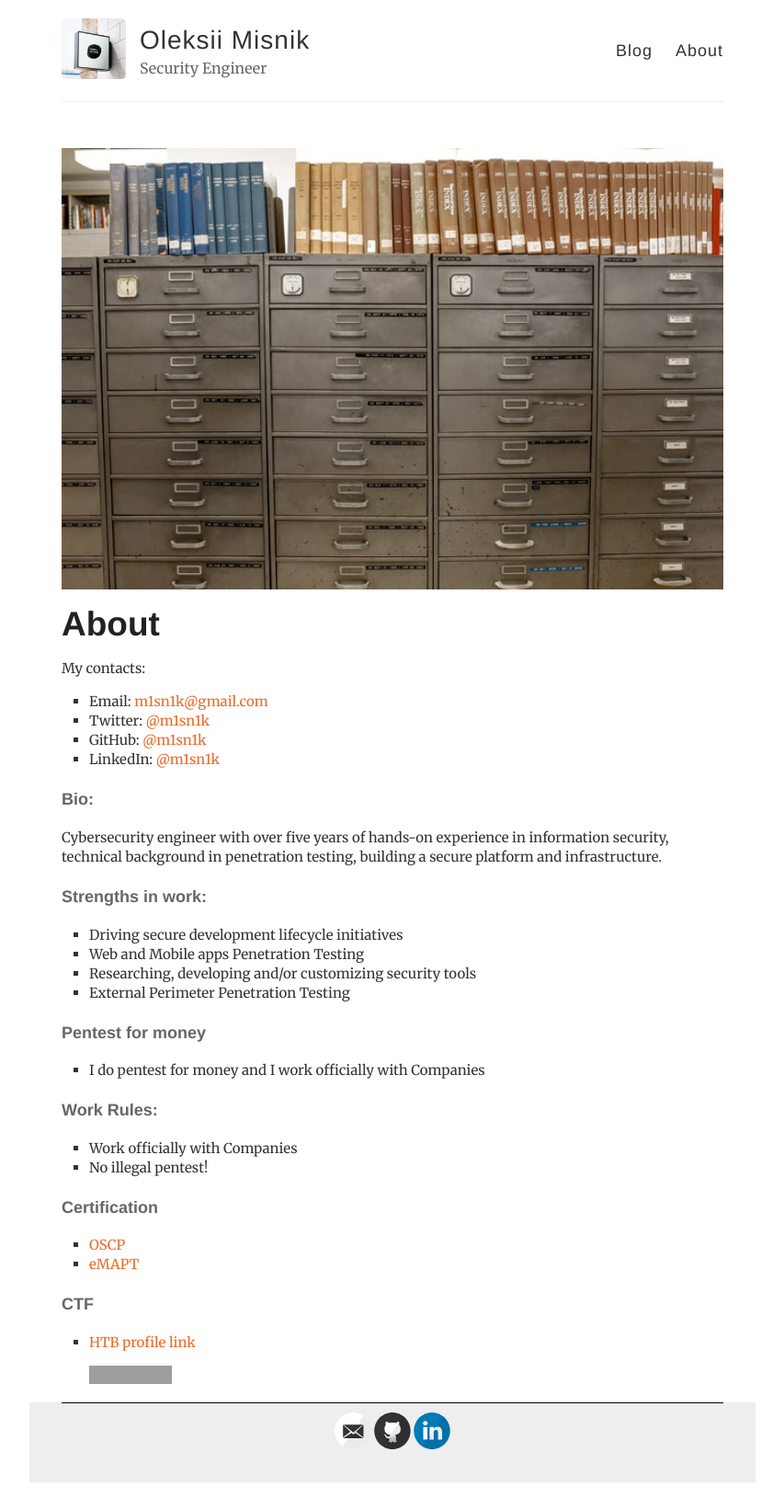
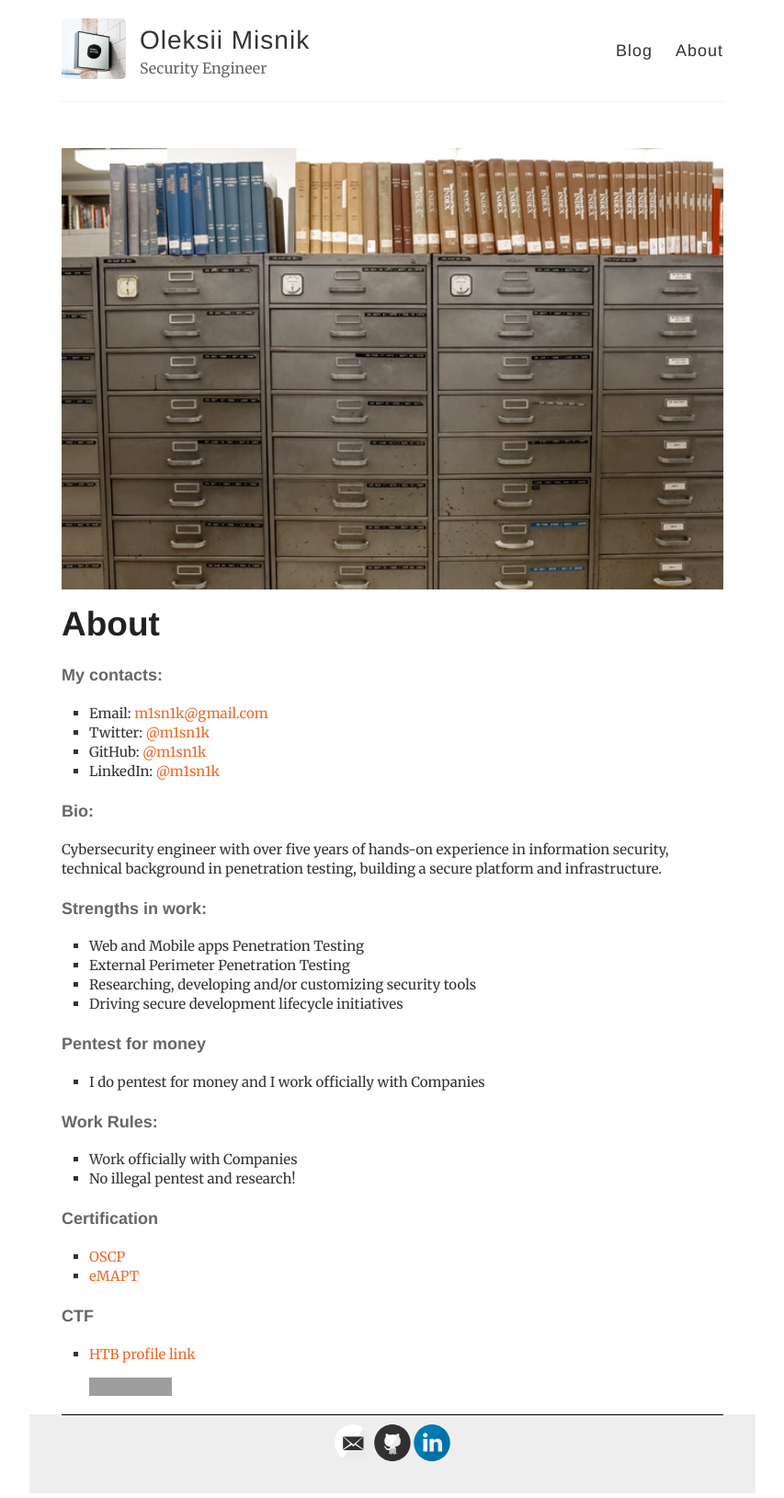
Before and after one commit to m1sn1k/m1sn1k.github.io, a Jekyll site: the page built from about.md, in a window 1280 px wide. Shown: the whole page at 92% size, without its empty margins (213-1066 px from the left). Built offline with Jekyll 4.4.1, drawn with Linux system fonts in a browser that asks for light colours; grey boxes are pictures that could not be loaded.

Commit message:
Testing own site

```diff
--- a/about.md
+++ b/about.md
@@ -15,7 +15,7 @@ permalink: /about/
 <h1 class="post-title">About</h1>
 <link rel="stylesheet" type="text/css" href="https://m1sn1k.github.io/styles.css">
 
-<p>My contacts:</p>
+<h4>My contacts:</h4>
 
 <ul>
 <li>Email: <a href="mailto:m1sn1k@gmail.com">m1sn1k@gmail.com</a></li>
@@ -28,10 +28,11 @@ permalink: /about/
 <p class="has-line-data" data-line-start="4" data-line-end="5">Cybersecurity engineer with over five years of hands-on experience in information security, technical background in penetration testing, building a secure platform and infrastructure.</p>
 <h4 class="has-line-data" data-line-start="6" data-line-end="7">Strengths in work:</h4>
 <ul>
+<li class="has-line-data" data-line-start="9" data-line-end="10">Web and Mobile apps Penetration Testing</li>
+<li class="has-line-data" data-line-start="11" data-line-end="12">External Perimeter Penetration Testing</li>
+<li class="has-line-data" data-line-start="10" data-line-end="11">Researching, developing and/or customizing security tools</li>
 <li class="has-line-data" data-line-start="8" data-line-end="9">Driving secure development lifecycle initiatives</li>
-<li class="has-line-data" data-line-start="9" data-line-end="10">Web and Mobile apps Penetration Testing</li>
-<li class="has-line-data" data-line-start="10" data-line-end="11">Researching, developing and/or customizing security tools</li>
-<li class="has-line-data" data-line-start="11" data-line-end="12">External Perimeter Penetration Testing</li>
+
 </ul>
 <h4 class="code-line" data-line-start=12 data-line-end=13><a id="Pentest_for_money_12"></a>Pentest for money</h4>
 <ul>
@@ -40,7 +41,7 @@ permalink: /about/
 <h4 class="code-line" data-line-start=16 data-line-end=17><a id="Work_Rules_16"></a>Work Rules:</h4>
 <ul>
 <li class="has-line-data" data-line-start="17" data-line-end="18">Work officially with Companies</li>
-<li class="has-line-data" data-line-start="18" data-line-end="20">No illegal pentest!</li>
+<li class="has-line-data" data-line-start="18" data-line-end="20">No illegal pentest and research!</li>
 </ul>
 <h4 class="code-line" data-line-start=20 data-line-end=21><a id="Certification_20"></a>Certification</h4>
 <ul>
```
Also changed, not shown: images/config.png (deleted), images/first-post.png (deleted), images/jekyll-logo.png (deleted), images/jekyll-now-theme-screenshot.jpg (deleted), images/step1.gif (deleted).
